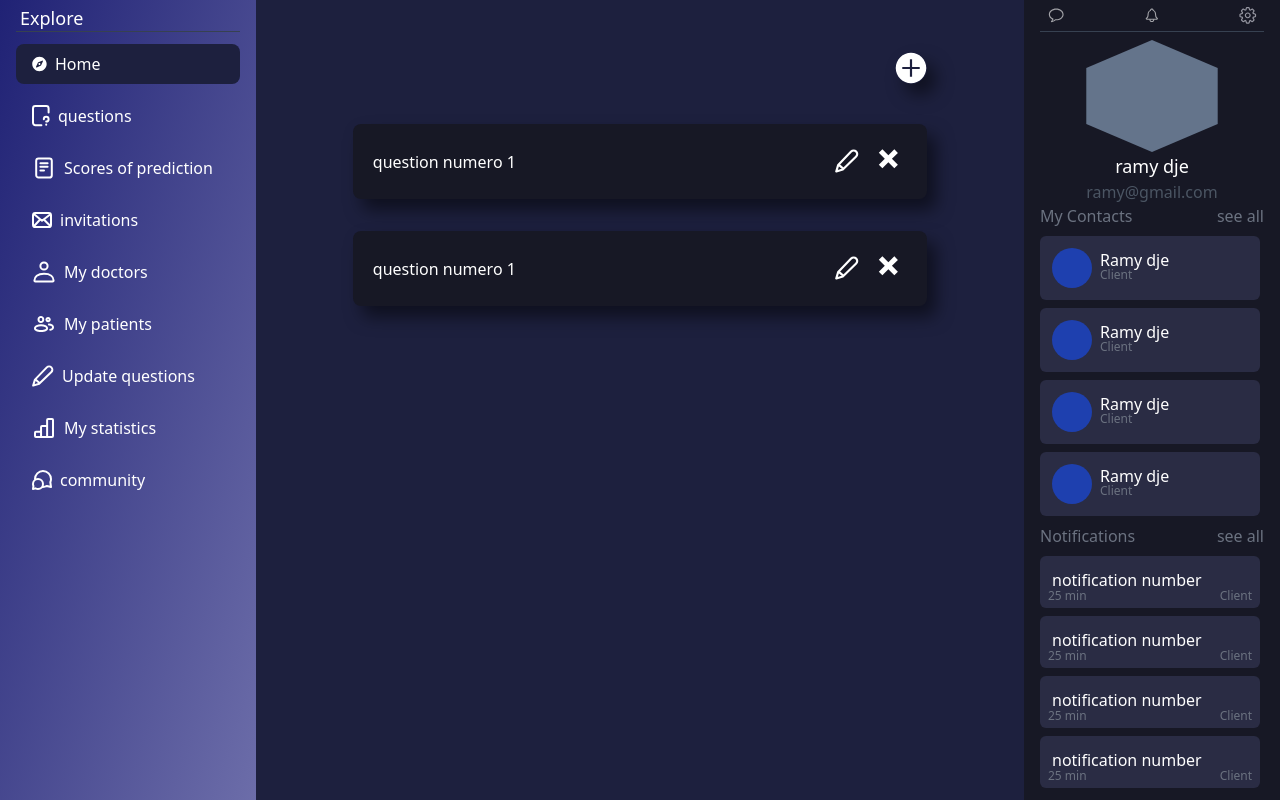
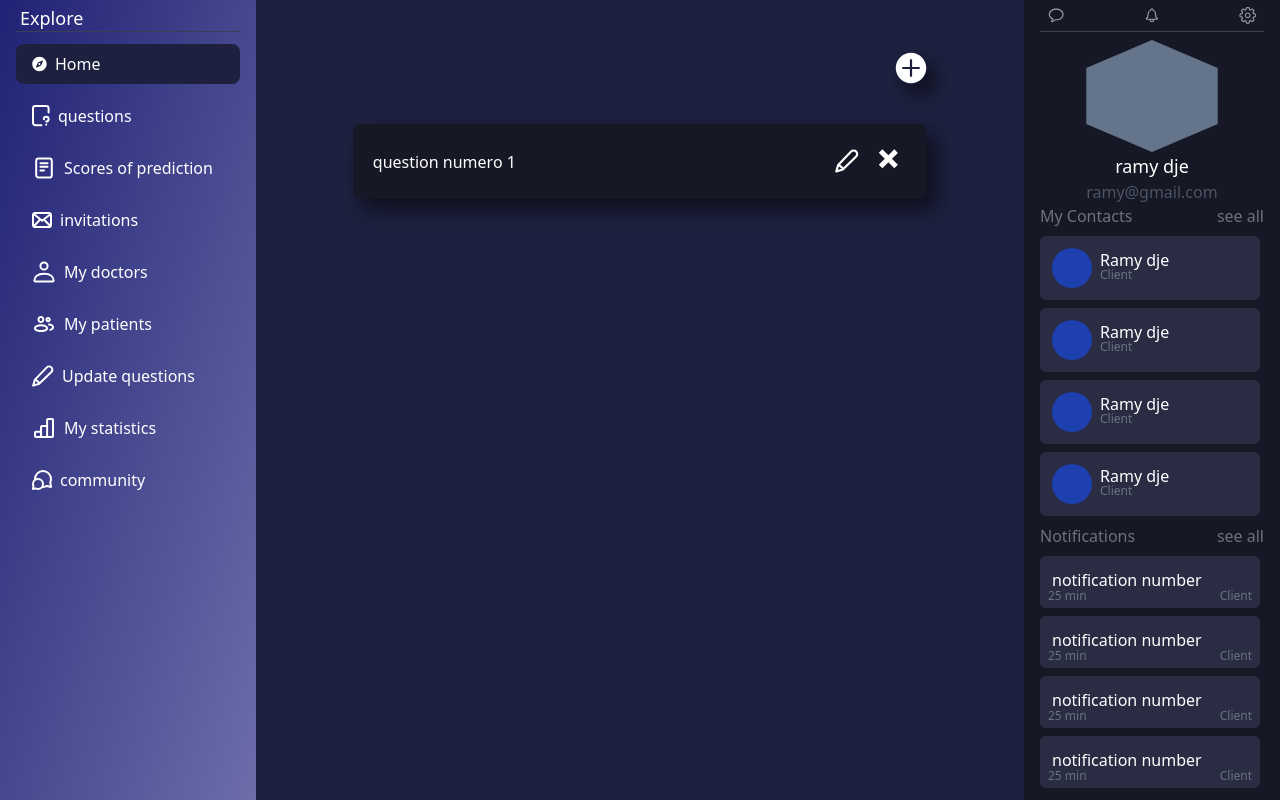
Before and after one commit to ramy-dje/AMIAddicted-client, a React (Vite) app: page /UpdateSurveys in a window 1280 px wide. Built offline with nearby package versions, Linux system fonts and the light colour scheme; a web font is replaced by a local one.

Commit message:
internal links updated

```diff
--- a/src/dashboard/Dashboard.jsx
+++ b/src/dashboard/Dashboard.jsx
@@ -23,11 +23,11 @@ const Dashboard = () => {
         </div>
         <div className='md:w-3/5  w-full bg-[#1D203E] h-[100vh] flex items-center justify-center'>
           <Routes>
-            <Route path='MyDoctor/:id' Component={MyDoctor}/>
-            <Route path='MyPatient/:id' Component={MyPatient}/>
+            <Route path='doctorsList/MyDoctor' Component={MyDoctor}/>
+            <Route path='PatientsList/MyPatient' Component={MyPatient}/>
             <Route path='GeneralChat' Component={GeneralChat}/>
             <Route path='Questions' Component={Questions}/>
-            <Route path='UpdateQuestions/:id' Component={UpdateQuestions}/>
+            <Route path='UpdateSurveys/UpdateQuestions' Component={UpdateQuestions}/>
             <Route path='UpdateSurveys' Component={UpdateSurveys}/>
             <Route path='Invitations' Component={Invitations}/>
             <Route path='ChatPage' Component={ChatPage}/>
--- a/src/dashboard/components/DoctorsList.jsx
+++ b/src/dashboard/components/DoctorsList.jsx
@@ -1,6 +1,7 @@
 import React, { useState ,useEffect} from 'react';
 import InfoCard from './infocard'; // Import the new component
 import axios from 'axios';
+import { Link } from 'react-router-dom';
 
 const DoctorsList = () => {
   const [doctorsList, setDoctorsList] = useState([]);
@@ -18,7 +19,7 @@ const DoctorsList = () => {
 
       {
         doctorsList && doctorsList.map((e)=>
-          <InfoCard firstname={e.Nom} lastname={e.Prenom} role={e.role} id={e._id} avatar={e.avatar} />
+         <Link to={'MyDoctor'}> <InfoCard firstname={e.Nom} lastname={e.Prenom} role={e.role} id={e._id} avatar={e.avatar} /> </Link>
         )
       }
 
--- a/src/dashboard/components/PatientsList.jsx
+++ b/src/dashboard/components/PatientsList.jsx
@@ -1,6 +1,7 @@
 import React,{ useState ,useEffect} from 'react';
 import InfoCard from './infocard'; // Import the new component
 import axios from 'axios';
+import { Link } from 'react-router-dom';
 
 const PatientsList = () => {
   const [patientsList, setpatientsList] = useState([]);
@@ -16,7 +17,7 @@ const PatientsList = () => {
     <div className='w-full h-screen  mx-6 mt-16 overflow-x-hidden overflow-y-auto flex flex-wrap  justify-center pb-10'>
       {
         patientsList && patientsList.map((e)=>
-          <InfoCard firstname={e.Nom} lastname={e.Prenom} role={e.role} id={e._id} avatar={e.avatar} />
+          <Link to={'MyPatient'}> <InfoCard firstname={e.Nom} lastname={e.Prenom} role={e.role} id={e._id} avatar={e.avatar} /> </Link>
         )
       }
 
--- a/src/dashboard/components/UpdateSurveys.jsx
+++ b/src/dashboard/components/UpdateSurveys.jsx
@@ -1,6 +1,6 @@
 import React from 'react'
 import {X,add,updatequestions} from '../assets/assets'
-
+import { Link } from 'react-router-dom'
 const UpdateSurveys = () => {
   return (
     <div className='h-screen sm:w-4/5 w-full p-5'>
@@ -10,18 +10,12 @@ const UpdateSurveys = () => {
         <div className='flex items-center justify-between px-5 h-[75px] bg-[#171825] rounded-lg custom-shadow text-white mb-8'>
             <p>question numero 1</p>
             <div className='flex items-center gap-2'>
-                <img src={updatequestions} alt="" className='w-6'/>
+                <Link to={'UpdateQuestions'}><img src={updatequestions} alt="" className='w-6'/></Link>
                 <img src={X} alt="" className='w-10'/>
             </div>
         </div>
 
-        <div className='flex items-center justify-between px-5 h-[75px] bg-[#171825] rounded-lg custom-shadow text-white mb-8'>
-            <p>question numero 1</p>
-            <div className='flex items-center gap-2'>
-                <img src={updatequestions} alt="" className='w-6'/>
-                <img src={X} alt="" className='w-10'/>
-            </div>
-        </div>
+
 
 
 
--- a/src/dashboard/constants/Dashboard.js
+++ b/src/dashboard/constants/Dashboard.js
@@ -34,7 +34,7 @@ const leftSideBarIcons = [
     {
         title:'Update questions',
         icon :updatequestions,
-        link:'UpdateQuestions/:id'
+        link:'UpdateSurveys'
     },
     {
         title:'My statistics',
```
